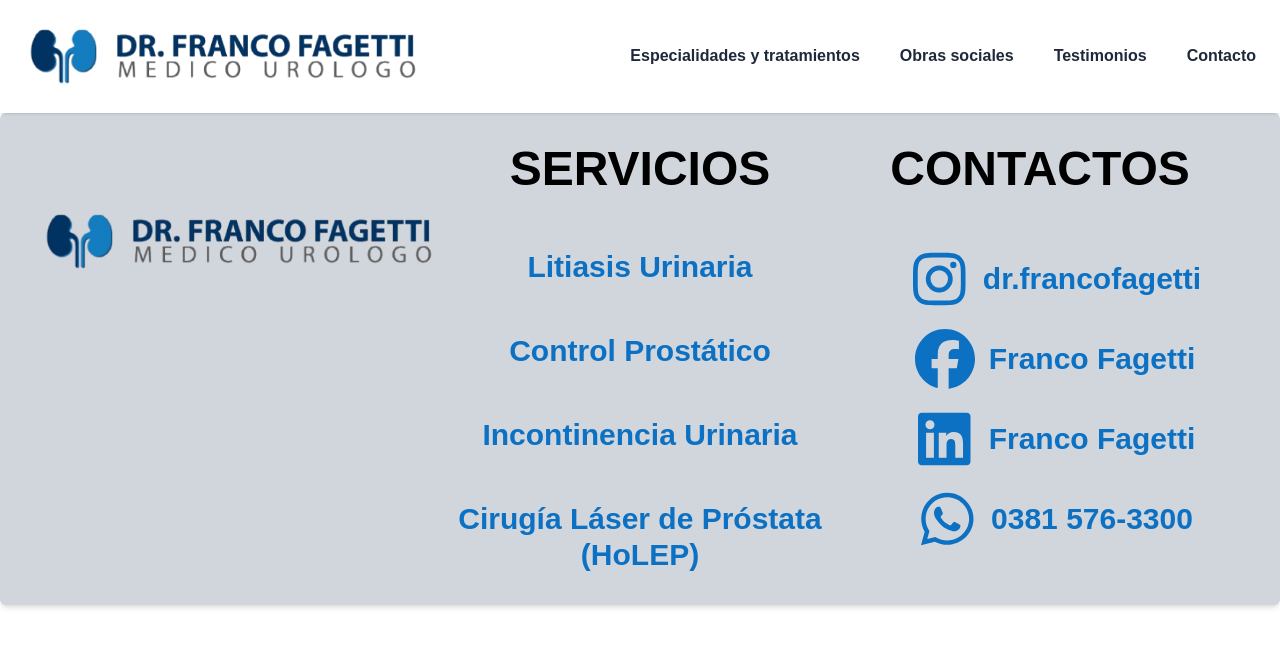
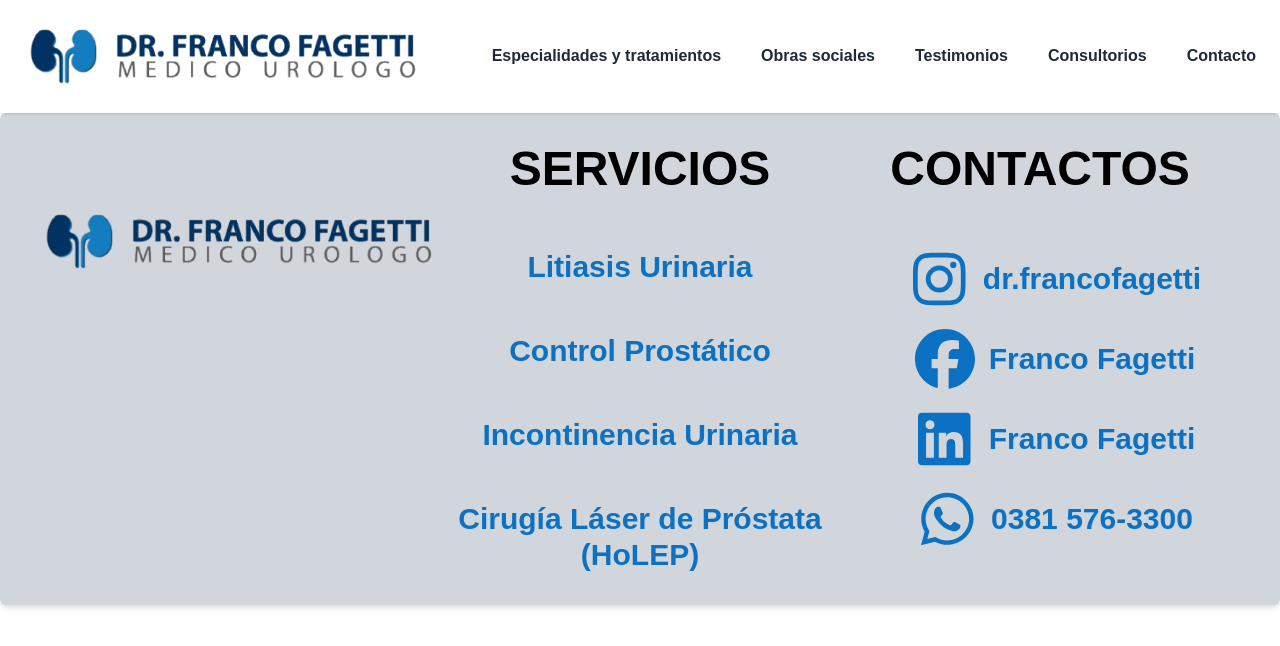
Before and after one commit to Yudi454/Pagina-Urologo, a Next.js app: page / in a window 1280 px wide. Shown: the top 646 px of the page. Built offline with nearby package versions, Linux system fonts and the light colour scheme.

Commit message:
Se agrego consultorios a header

```diff
--- a/src/components/header/Header.jsx
+++ b/src/components/header/Header.jsx
@@ -9,6 +9,7 @@ const links = [
   { name: "Especialidades y tratamientos", href: "#especialidades" },
   { name: "Obras sociales", href: "#obras" },
   { name: "Testimonios", href: "#testimonios" },
+  { name: "Consultorios", href: "#consultorios" },
   { name: "Contacto", href: "#contacto" },
 ];
 
```
